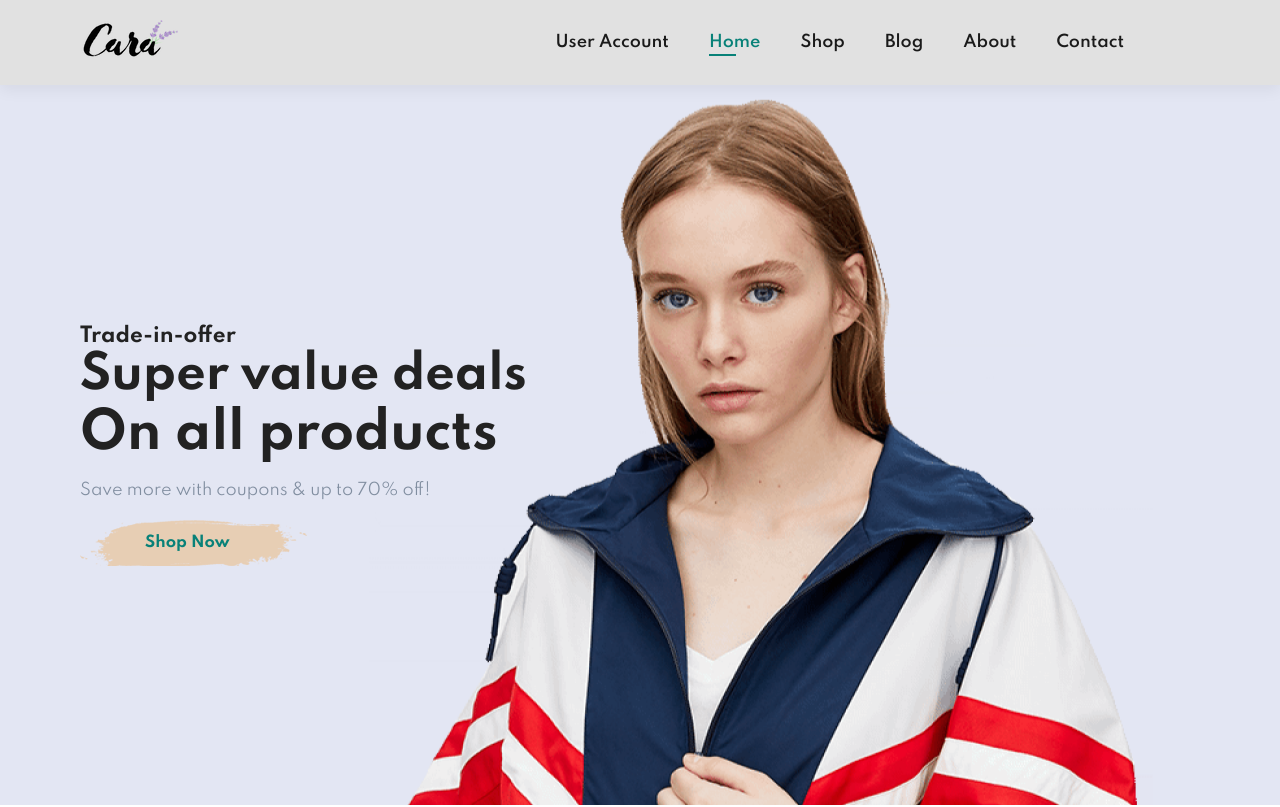
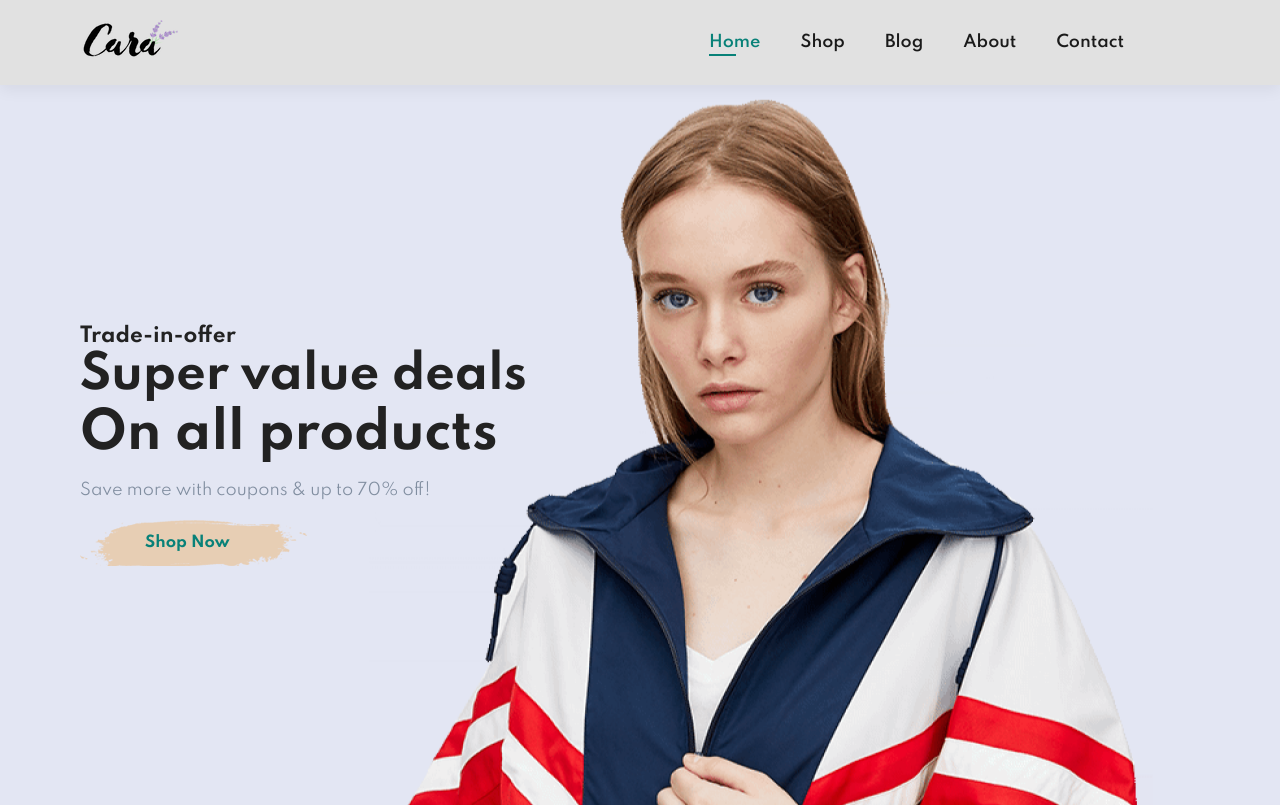
Before and after one commit to SURAJDRAKSHE/Ecommerce-Website-Project, a plain HTML site: page index.html in a window 1280 px wide. Shown: the top 807 px of the page. Drawn offline with Linux system fonts and the light colour scheme.

Commit message:
Update index.html

```diff
--- a/index.html
+++ b/index.html
@@ -18,7 +18,6 @@
 
         <div>
             <ul id="navbar">
-                <li><a href="useraccount.html">User Account</a></li>
                 <li><a class="active" href="index.html">Home</a></li>
                 <li><a href="shop.html">Shop</a></li>
                 <li><a href="blog.html ">Blog</a></li>
```
